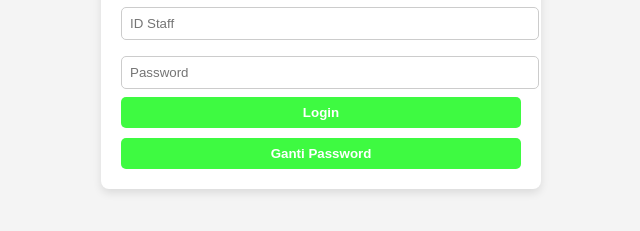
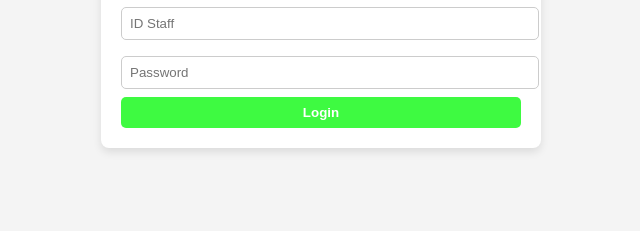
Before and after one commit to ghozi29/juan_staff, a plain HTML site: page index.html in a window 1280 px wide. Shown: the part 169-400 px from the top of the page, without its empty margins (319-959 px from the left). Drawn offline with nearby package versions, Linux system fonts and the light colour scheme.

Commit message:
Update index.html

```diff
--- a/index.html
+++ b/index.html
@@ -156,7 +156,6 @@
   <input type="text" id="username" placeholder="ID Staff">
   <input type="password" id="password" placeholder="Password">
   <button id="login-button">Login</button>
-  <button id="to-change-password" style="margin-top: 10px;">Ganti Password</button>
 </div>
 
 <!-- Change Password Form -->
```
